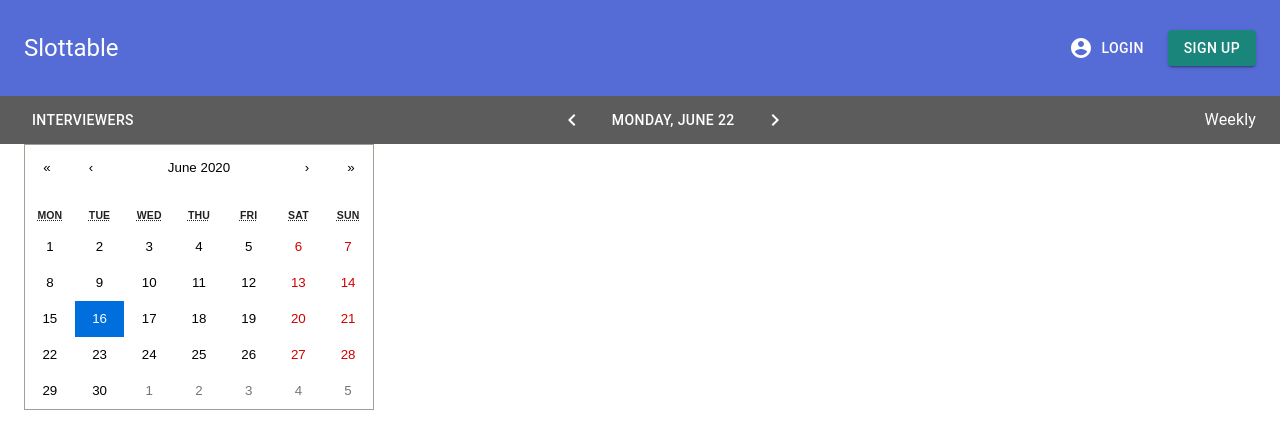
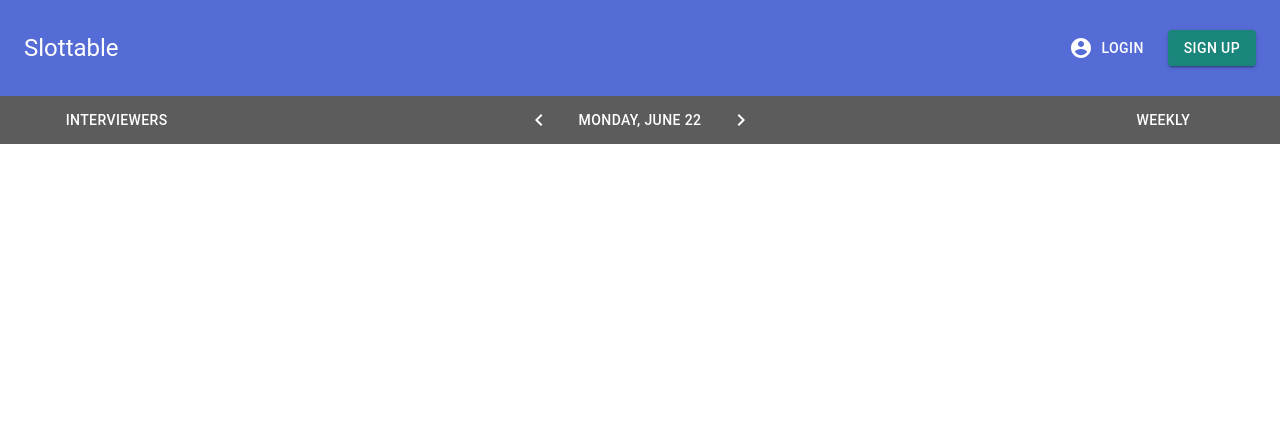
Before and after one commit to mikel-k-khui/scheduler-deux, a Next.js app: page / in a window 1280 px wide. Shown: the top 448 px of the page. Built offline with nearby package versions, Linux system fonts and the light colour scheme.

Commit message:
moved calendar to subheader and put it in a dialog

```diff
--- a/components/Subheader.js
+++ b/components/Subheader.js
@@ -1,4 +1,5 @@
-import React from 'react'
+import React, { useState } from 'react'
+import PropTypes from 'prop-types'
 import { makeStyles } from '@material-ui/core/styles'
 import Toolbar from '@material-ui/core/Toolbar'
 import Typography from '@material-ui/core/Typography'
@@ -6,42 +7,98 @@ import Button from '@material-ui/core/Button'
 import KeyboardArrowRightIcon from '@material-ui/icons/KeyboardArrowRight'
 import KeyboardArrowLeftIcon from '@material-ui/icons/KeyboardArrowLeft'
 import Sidebar from './Sidebar'
+import DialogTitle from '@material-ui/core/DialogTitle'
+import Dialog from '@material-ui/core/Dialog'
 import Calendar from 'react-calendar'
+import Grid from '@material-ui/core/Grid'
 
-const useStyles = makeStyles(theme => ({
+const emails = ['username@gmail.com', 'user02@gmail.com']
+const useStyles = makeStyles(() => ({
   root: {
     flexGrow: 1,
-    color: '#FFF',
-  },
-  date: {
-    margin: ' 0 auto',
-  },
-  login: {
-    marginRight: '16px',
   },
   toolbar: {
     minHeight: '6vh',
     backgroundColor: '#5c5c5c',
+    textAlign: 'center',
+    color: '#FFF',
   },
 }))
 
+function SimpleDialog(props) {
+  const { onClose, selectedValue, open } = props
+
+  const handleClose = () => {
+    onClose(selectedValue)
+  }
+
+  const [state, setState] = useState({ date: new Date() })
+
+  const onChange = function (date) {
+    setState({ date })
+  }
+
+  return (
+    <Dialog
+      onClose={handleClose}
+      aria-labelledby="simple-dialog-title"
+      open={open}
+    >
+      <DialogTitle id="simple-dialog-title" style={{ textAlign: 'center' }}>
+        Select a date
+      </DialogTitle>
+      <Calendar onChange={onChange} value={state.date} />
+    </Dialog>
+  )
+}
+
+SimpleDialog.propTypes = {
+  onClose: PropTypes.func.isRequired,
+  open: PropTypes.bool.isRequired,
+  selectedValue: PropTypes.string.isRequired,
+}
+
 export default function Subheader() {
   const classes = useStyles()
+  const [open, setOpen] = React.useState(false)
+  const [selectedValue, setSelectedValue] = React.useState(emails[1])
+
+  const handleClickOpen = () => {
+    setOpen(true)
+  }
+
+  const handleClose = value => {
+    setOpen(false)
+    setSelectedValue(value)
+  }
 
   return (
     <div className={classes.root}>
       <Toolbar className={classes.toolbar}>
+        <Grid container spacing={3}>
+          <Grid item sm={2}>
             <Sidebar />
-        <Typography className={classes.date}>
+          </Grid>
+          <Grid item sm={8}>
             <Button color="inherit">
               <KeyboardArrowLeftIcon />
             </Button>
-          <Button color="inherit">Monday, June 22</Button>
+            <Button color="inherit" onClick={handleClickOpen}>
+              Monday, June 22
+            </Button>
+            <SimpleDialog
+              selectedValue={selectedValue}
+              open={open}
+              onClose={handleClose}
+            />
             <Button color="inherit">
               <KeyboardArrowRightIcon />
             </Button>
-        </Typography>
-        <Typography>Weekly</Typography>
+          </Grid>
+          <Grid item sm={2}>
+            <Button color="inherit">Weekly</Button>
+          </Grid>
+        </Grid>
       </Toolbar>
     </div>
   )
--- a/pages/index.js
+++ b/pages/index.js
@@ -3,15 +3,8 @@ import Head from 'next/head'
 import Header from '../components/Header'
 import Subheader from '../components/Subheader'
 import Layout from '../components/Layout'
-import Calendar from 'react-calendar'
 
 export default function Home() {
-  const [state, setState] = useState({ date: new Date() })
-
-  const onChange = function (date) {
-    setState({ date })
-  }
-
   return (
     <div>
       <Head>
@@ -19,9 +12,7 @@ export default function Home() {
       </Head>
       <Header />
       <Subheader />
-      <Layout>
-        <Calendar onChange={onChange} value={state.date} />
-      </Layout>
+      <Layout />
     </div>
   )
 }
```
Lines whose indentation alone changed are shown as unchanged.
